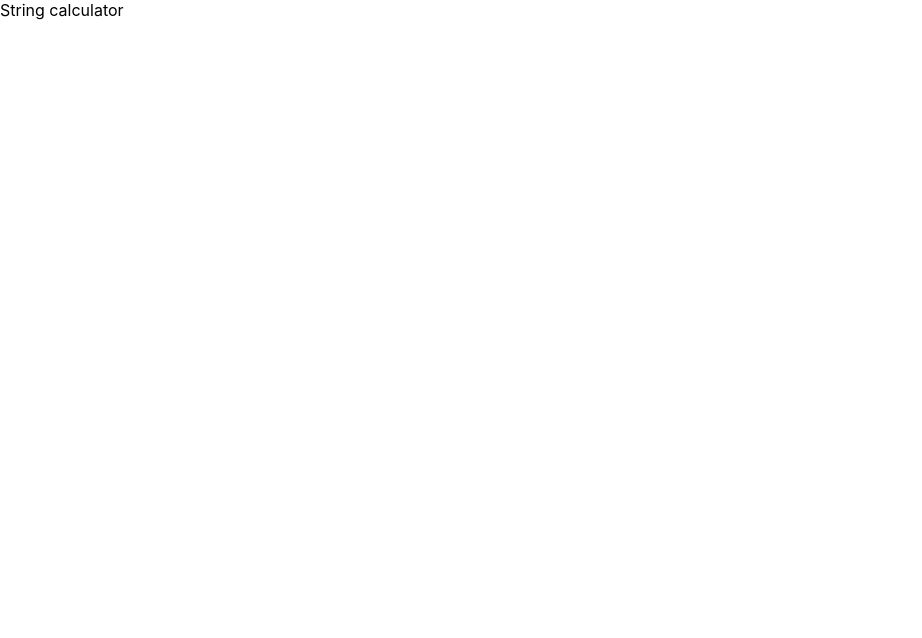
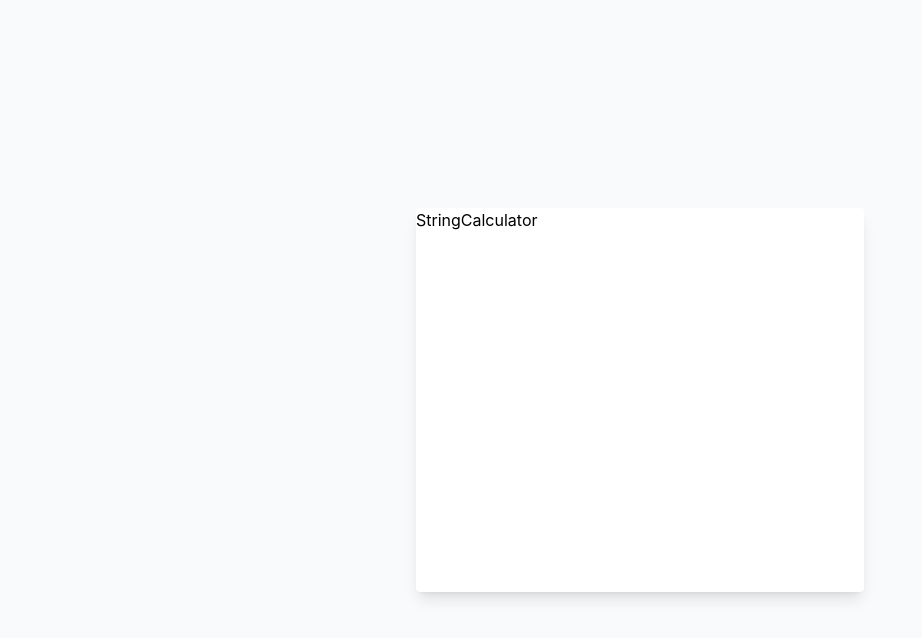
Before and after one commit to cvasakthi/string-calculator, a React (Create React App) app: page / in a window 1280 px wide. Shown: the top 638 px of the page, without its empty margins (0-922 px from the left). Built offline with nearby package versions, Linux system fonts and the light colour scheme.

Commit message:
component string calculator added

```diff
--- a/src/App.tsx
+++ b/src/App.tsx
@@ -1,7 +1,11 @@
+import { StringCalculator } from "./component/StringCalculator";
+
 function App() {
   return (
-    <div className="App">
-     String calculator
+    <div className=" h-screen w-screen bg-slate-50">
+      <div className="container h-full mx-auto grid place-items-center">
+        <StringCalculator />
+      </div>
     </div>
   );
 }
--- /dev/null
+++ b/src/component/StringCalculator.tsx
@@ -0,0 +1,9 @@
+export interface IStringCalculatorProps {}
+
+export function StringCalculator(props: IStringCalculatorProps) {
+  return (
+    <div className="min-h-96 w-full max-w-md bg-white rounded shadow-lg">
+      StringCalculator
+    </div>
+  );
+}
--- a/src/index.css
+++ b/src/index.css
@@ -1,3 +1,6 @@
+@tailwind base;
+@tailwind components;
+@tailwind utilities;
 body {
   margin: 0;
   font-family: -apple-system, BlinkMacSystemFont, 'Segoe UI', 'Roboto', 'Oxygen',
--- a/tailwind.config.js
+++ b/tailwind.config.js
@@ -1,6 +1,7 @@
-/** @type {import('tailwindcss').Config} */
 module.exports = {
-  content: ["./src/**/*.{html,js}"],
+  content: [
+    "./src/**/*.{js,jsx,ts,tsx}",
+  ],
   theme: {
     extend: {},
   },
```
